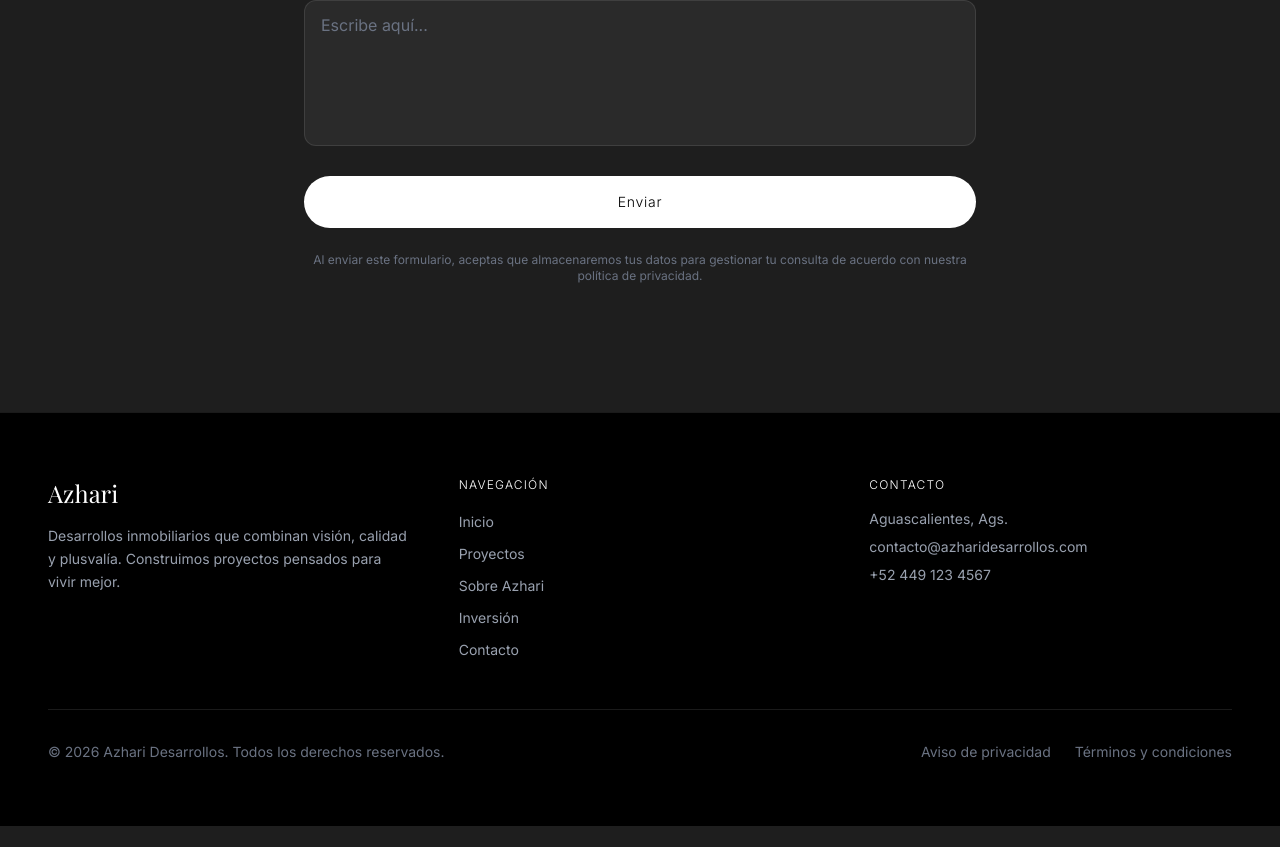
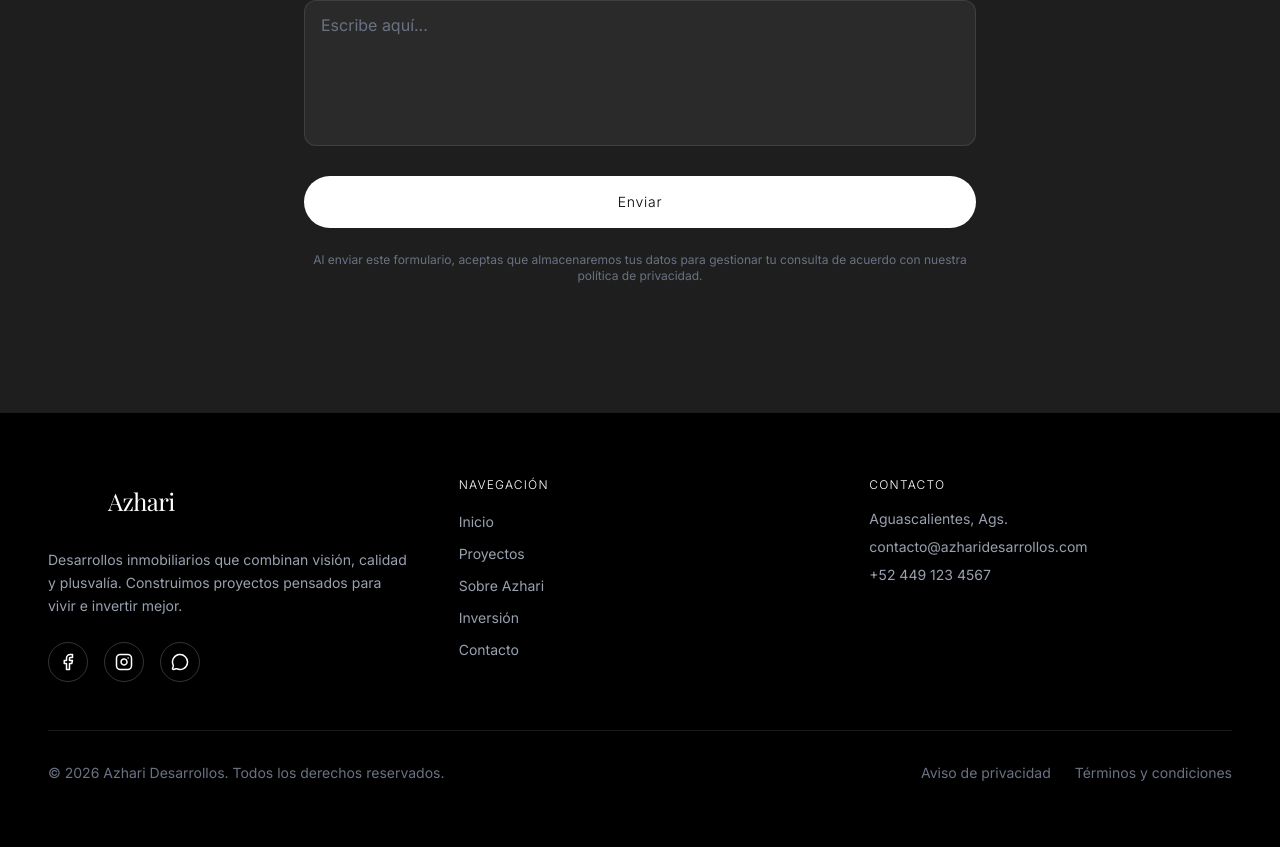
Before and after one commit to AlanNieves/Torre-Azhari, a Next.js app in the folder frontend/: page /sobre-azhari in a window 1280 px wide. Shown: the part 2594-3441 px from the top of the page. Before the commit the page ends 3420 px from the top, so only its background shows below. Built offline with nearby package versions, Linux system fonts and the light colour scheme; a web font is replaced by a local one.

Commit message:
Update content: IntroText, WhyAzhari section, and Footer with social links

```diff
--- a/frontend/src/components/layout/Footer.tsx
+++ b/frontend/src/components/layout/Footer.tsx
@@ -1,6 +1,8 @@
 "use client";
 
 import Link from "next/link";
+import Image from "next/image";
+import { Facebook, Instagram, MessageCircle } from "lucide-react";
 
 const NAV_LINKS = [
   { label: "Inicio", href: "/" },
@@ -17,13 +19,54 @@ export default function Footer() {
         <div className="grid gap-12 lg:grid-cols-3">
           {/* Brand Column */}
           <div>
-            <div className="mb-4 font-serif text-2xl text-white">
-              Azhari
+            <div className="mb-6">
+              <div className="flex items-center gap-3">
+                <img
+                  src="/logos/TorreAzhariLogo.svg"
+                  alt="Azhari Logo"
+                  className="h-12 w-12 object-contain"
+                  style={{ filter: 'brightness(0) invert(1)' }}
+                />
+                <span className="font-serif text-2xl font-normal tracking-tight text-white">
+                  Azhari
+                </span>
+              </div>
             </div>
-            <p className="text-sm leading-relaxed text-gray-400">
+            <p className="mb-6 text-sm leading-relaxed text-gray-400">
               Desarrollos inmobiliarios que combinan visión, calidad y plusvalía.
-              Construimos proyectos pensados para vivir mejor.
+              Construimos proyectos pensados para vivir e invertir mejor.
             </p>
+
+            {/* Social Media Icons */}
+            <div className="flex gap-4">
+              <a
+                href="#"
+                target="_blank"
+                rel="noopener noreferrer"
+                className="flex h-10 w-10 items-center justify-center rounded-full border border-white/20 text-white transition-colors hover:border-white hover:bg-white hover:text-black"
+                aria-label="Facebook"
+              >
+                <Facebook size={18} />
+              </a>
+              <a
+                href="#"
+                target="_blank"
+                rel="noopener noreferrer"
+                className="flex h-10 w-10 items-center justify-center rounded-full border border-white/20 text-white transition-colors hover:border-white hover:bg-white hover:text-black"
+                aria-label="Instagram"
+              >
+                <Instagram size={18} />
+              </a>
+              <a
+                href="#"
+                target="_blank"
+                rel="noopener noreferrer"
+                className="flex h-10 w-10 items-center justify-center rounded-full border border-white/20 text-white transition-colors hover:border-white hover:bg-white hover:text-black"
+                aria-label="WhatsApp"
+              >
+                <MessageCircle size={18} />
+              </a>
+            </div>
           </div>
 
           {/* Navigation Column */}
--- a/frontend/src/components/sections/IntroText.tsx
+++ b/frontend/src/components/sections/IntroText.tsx
@@ -29,15 +29,17 @@ export default function IntroText() {
             whileInView={{ opacity: 1, y: 0 }}
             viewport={{ once: true }}
             transition={{ duration: 0.8, delay: 0.2 }}
-            className="flex flex-col justify-center"
+            className="flex flex-col justify-center space-y-6"
           >
             <p className="text-base leading-relaxed text-gray-300">
               Azhari Desarrollos es una desarrolladora inmobiliaria enfocada en crear
-              proyectos bien pensados, con calidad, diseño y ubicación como base. Cada
-              proyecto se construye con materiales de primer nivel y acabados que reflejan
-              atención al detalle. Nuestra filosofía va más allá del diseño: buscamos crear
-              espacios donde el diseño exterior mejore el día a día y brinde espacios únicos
-              que eleven la calidad de vida.
+              proyectos bien pensados, con diseño, calidad y ubicación como ejes
+              principales.
+            </p>
+            <p className="text-base leading-relaxed text-gray-300">
+              Cada desarrollo responde a una estrategia clara: generar plusvalía real,
+              ofrecer espacios de alto nivel y brindar certeza a quienes buscan
+              invertir o vivir bien.
             </p>
           </motion.div>
         </div>
--- a/frontend/src/components/sections/WhyAzhari.tsx
+++ b/frontend/src/components/sections/WhyAzhari.tsx
@@ -7,22 +7,18 @@ const FEATURES = [
   {
     icon: MapPin,
     title: "Ubicaciones con potencial real de crecimiento",
-    description: "Seleccionamos cada terreno de forma estratégica para garantizar plusvalía y desarrollo.",
   },
   {
     icon: Building2,
     title: "Proyectos diseñados desde la inversión y el uso",
-    description: "Cada desarrollo está pensado para maximizar retorno y calidad de vida.",
   },
   {
     icon: FileCheck,
     title: "Transparencia en cada etapa del proceso",
-    description: "Comunicación clara y honesta desde el primer contacto hasta la entrega.",
   },
   {
     icon: Sparkles,
     title: "Diseño, calidad y planeación como base",
-    description: "Arquitectura contemporánea con acabados de primera y atención al detalle.",
   },
 ];
 
@@ -35,13 +31,15 @@ export default function WhyAzhari() {
           initial={{ opacity: 0, y: 30 }}
           whileInView={{ opacity: 1, y: 0 }}
           viewport={{ once: true }}
-          className="mb-16 text-center"
+          className="mb-16"
         >
           <h2 className="mb-4 font-serif text-4xl font-light text-white lg:text-5xl">
             ¿Por qué Azhari?
           </h2>
-          <p className="mx-auto max-w-2xl text-base text-gray-400">
-            No vendemos espacios, construimos proyectos que se convierten en patrimonio.
+          <p className="max-w-2xl text-base text-gray-400">
+            No vendemos promesas. Construimos proyectos que
+            <br />
+            se pueden respaldar.
           </p>
         </motion.div>
 
@@ -58,15 +56,12 @@ export default function WhyAzhari() {
                 transition={{ duration: 0.6, delay: index * 0.1 }}
                 className="rounded-2xl bg-[#2a2a2a] p-8"
               >
-                <div className="mb-6 flex h-14 w-14 items-center justify-center rounded-full bg-white/10">
-                  <Icon size={24} className="text-white" />
+                <div className="mb-6 flex h-16 w-16 items-center justify-center rounded-full bg-white/10">
+                  <Icon size={38} className="text-white" />
                 </div>
-                <h3 className="mb-3 font-serif text-xl font-light text-white">
+                <h3 className="font-serif text-xl font-light text-white">
                   {feature.title}
                 </h3>
-                <p className="text-sm leading-relaxed text-gray-400">
-                  {feature.description}
-                </p>
               </motion.div>
             );
           })}
```
